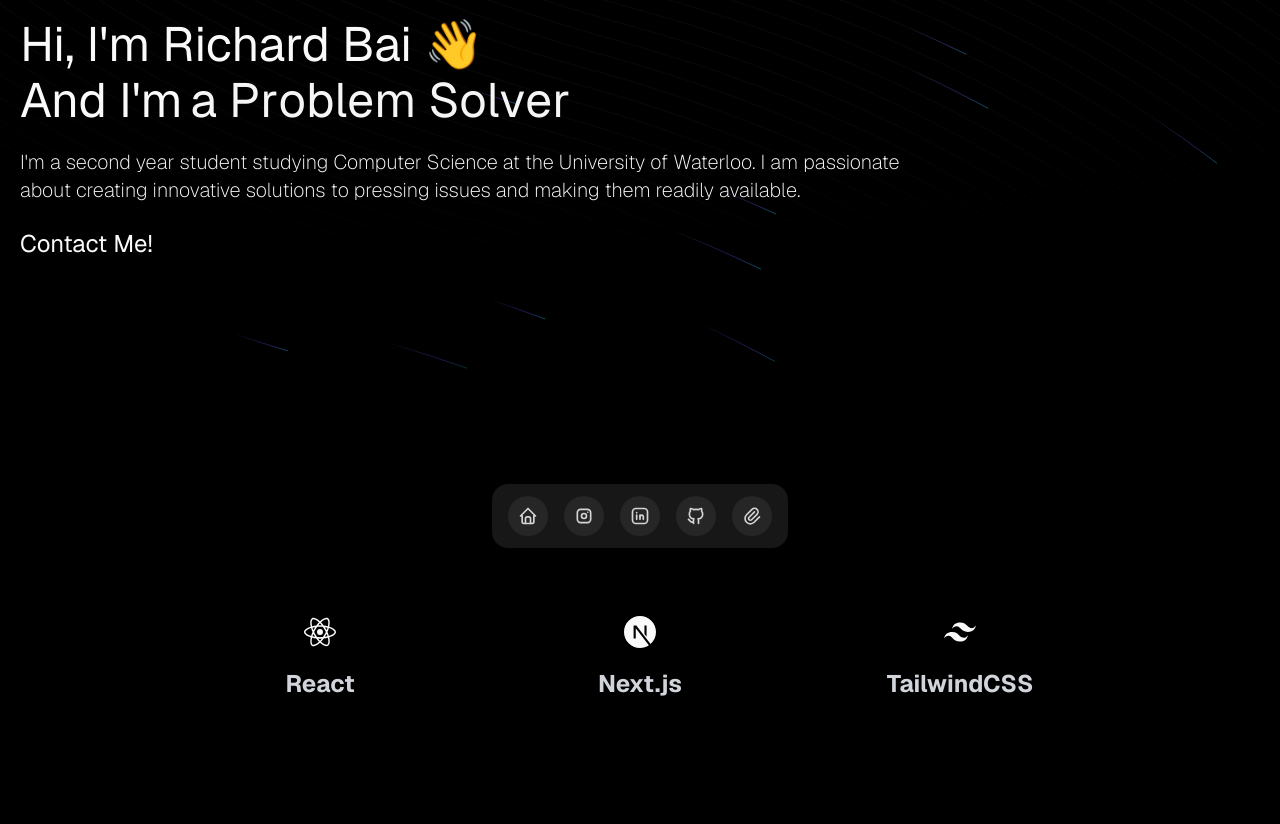
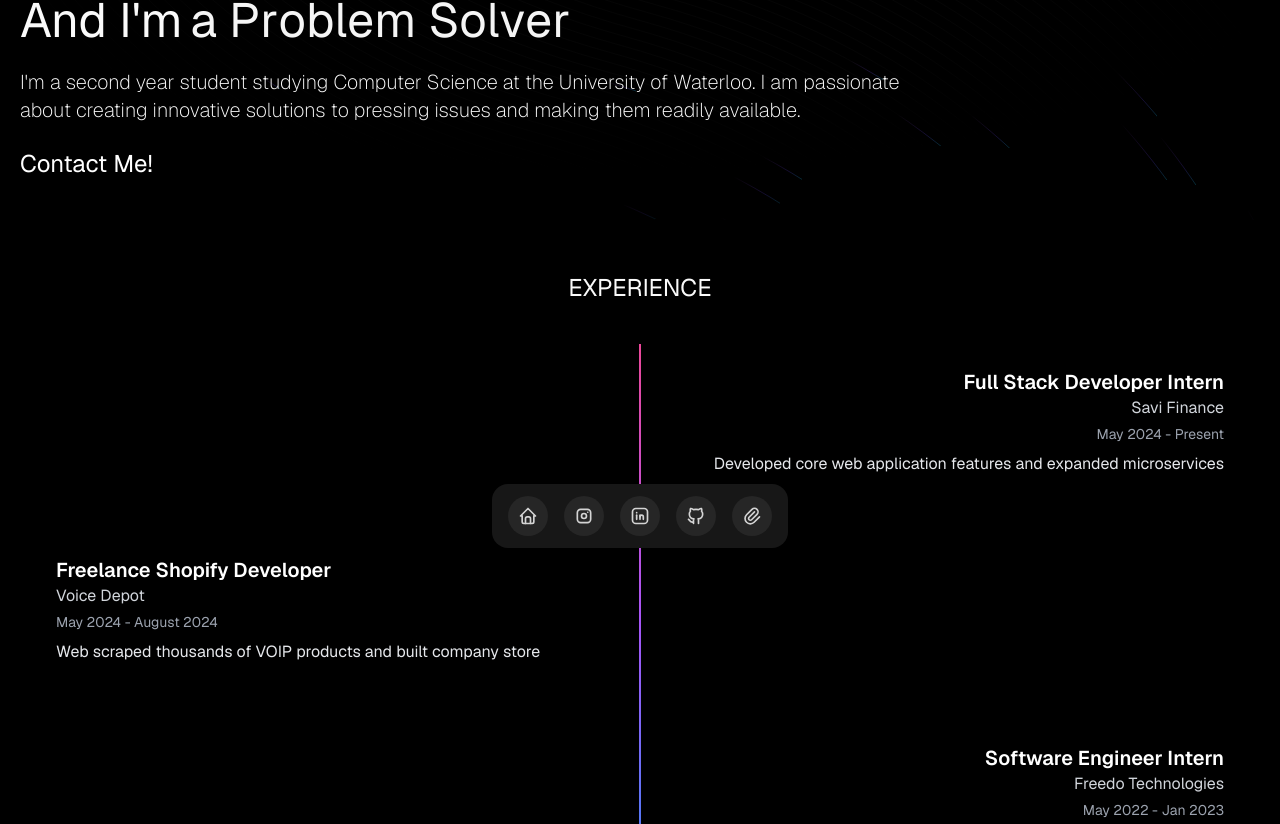
Before and after one commit to richieb21/personal-portfolio, a Next.js app: page / in a window 1280 px wide. Shown: the part 236-1060 px from the top of the page. Built offline with nearby package versions, Linux system fonts and the light colour scheme.

Commit message:
Added Experience Section

```diff
--- a/app/(home)/components/Experience.tsx
+++ b/app/(home)/components/Experience.tsx
@@ -0,0 +1,124 @@
+"use client";
+
+import Title from "./Title";
+import { useEffect, useRef, useState } from "react";
+
+interface ExperienceItem {
+  company: string;
+  role: string;
+  date: string;
+  description: string;
+}
+
+const experiences: ExperienceItem[] = [
+  {
+    company: "Savi Finance",
+    role: "Full Stack Developer Intern",
+    date: "May 2024 - Present",
+    description:
+      "Developed core web application features and expanded microservices",
+  },
+  {
+    company: "Voice Depot",
+    role: "Freelance Shopify Developer",
+    date: "May 2024 - August 2024",
+    description:
+      "Web scraped thousands of VOIP products and built company store",
+  },
+  {
+    company: "Freedo Technologies",
+    role: "Software Engineer Intern",
+    date: "May 2022 - Jan 2023",
+    description:
+      "Researched and implemented object detection model for roof shapes",
+  },
+  {
+    company: "Youthful Spark",
+    role: "Vice President & Web Developer",
+    date: "Jan 2021 - Dec 2023",
+    description: "Organized and led STEM classes, camps and workshops ",
+  },
+  // Add more experiences later
+];
+
+export default function Experience() {
+  const sectionRef = useRef<HTMLElement>(null);
+  const [scrollProgress, setScrollProgress] = useState(0);
+
+  useEffect(() => {
+    const handleScroll = () => {
+      if (sectionRef.current) {
+        const sectionRect = sectionRef.current.getBoundingClientRect();
+        const viewportHeight = window.innerHeight;
+        const sectionTop = sectionRect.top;
+        const sectionHeight = sectionRect.height;
+
+        const startFill = viewportHeight * 0.8;
+        const endFill = -sectionHeight * 0.2;
+
+        if (sectionTop < startFill && sectionTop > endFill) {
+          const progress = (startFill - sectionTop) / (startFill - endFill);
+          setScrollProgress(Math.min(Math.max(progress, 0), 1));
+        } else if (sectionTop <= endFill) {
+          setScrollProgress(1);
+        } else {
+          setScrollProgress(0);
+        }
+      }
+    };
+
+    window.addEventListener("scroll", handleScroll);
+    handleScroll();
+    return () => window.removeEventListener("scroll", handleScroll);
+  }, []);
+
+  return (
+    <section ref={sectionRef} className="py-8 bg-black relative">
+      <div className="container mx-auto px-4">
+        <Title
+          text={"EXPERIENCE"}
+          className="flex flex-col items-center justify-center"
+        />
+        <div className="relative mt-10">
+          <div className="absolute left-1/2 transform -translate-x-1/2 w-0.5 h-full bg-gray-600">
+            <div
+              className="absolute top-0 left-0 w-full bg-gradient-to-b from-pink-500 via-purple-500 to-blue-500 transition-all duration-300 ease-out"
+              style={{ height: `${scrollProgress * 100}%` }}
+            ></div>
+          </div>
+
+          {experiences.map((exp, index) => (
+            <div
+              key={index}
+              className={`flex items-center mb-8 ${
+                index % 2 === 0 ? "flex-row-reverse" : ""
+              }`}
+            >
+              <div className="w-1/2 px-4">
+                <div
+                  className={`bg-black p-6 rounded-lg shadow-md ${
+                    index % 2 === 0 ? "text-right" : "text-left"
+                  }`}
+                >
+                  <h3 className="text-xl font-semibold text-gray-800 dark:text-white">
+                    {exp.role}
+                  </h3>
+                  <p className="text-gray-600 dark:text-gray-300">
+                    {exp.company}
+                  </p>
+                  <p className="text-sm text-gray-500 dark:text-gray-400 mt-1">
+                    {exp.date}
+                  </p>
+                  <p className="mt-2 text-gray-700 dark:text-gray-200">
+                    {exp.description}
+                  </p>
+                </div>
+              </div>
+              <div className="w-1/2"></div>
+            </div>
+          ))}
+        </div>
+      </div>
+    </section>
+  );
+}
--- a/app/(home)/components/HeroSection.tsx
+++ b/app/(home)/components/HeroSection.tsx
@@ -9,8 +9,8 @@ export default function HeroSection() {
   const words = ["a Software Engineer", "a Problem Solver", "an Innovator"];
 
   return (
-    <div className="min-h-[60vh] flex flex-col-reverse gap-14 lg:gap-0 lg:flex-row items-center justify-between">
-      <div className="space-y-6 text-center lg:text-left">
+    <div className="min-h-[40vh] flex flex-col-reverse gap-14 lg:gap-0 lg:flex-row items-center justify-between relative">
+      <div className="space-y-6 text-center lg:text-left relative z-10">
         <h1 className="text-4xl font-normal lg:text-5xl">
           Hi, I&apos;m Richard Bai 👋 <br />{" "}
           <span className="mt-2 block">
@@ -25,13 +25,16 @@ export default function HeroSection() {
           }
         </p>
 
-        <Link href={"mailto:r25bai@uwaterloo.ca"} className="inline-block">
-          <h1 className="text-2xl hover:text-blue-400 transition duration-350 ease-in">
+        <Link
+          href={"mailto:r25bai@uwaterloo.ca"}
+          className="inline-block relative z-20"
+        >
+          <h1 className="text-2xl text-white transition-all duration-500 ease-in-out bg-clip-text hover:bg-gradient-to-r hover:from-pink-400 hover:via-purple-400 hover:to-blue-400 hover:text-transparent">
             {"Contact Me!"}
           </h1>
         </Link>
       </div>
-      <BackgroundBeams />
+      <BackgroundBeams className="absolute inset-0 z-0" />
     </div>
   );
 }
--- a/app/(home)/components/Project.tsx
+++ b/app/(home)/components/Project.tsx
@@ -24,28 +24,28 @@ export default function Project() {
       tech: [SiReact, SiNodedotjs, SiExpress, SiMongodb, SiPostman],
       link: "https://github.com/richieb21/code-wizard",
       cover: "/code-wizard.png",
-      background: "bg-white", // Changed to white
+      background: "bg-white",
     },
     {
       title: "Beacons.us",
       tech: [SiReact, SiNodedotjs, SiExpress, SiMongodb, SiPostman],
       link: "https://github.com/willi-li-am/beacons",
       cover: "/beacons.png",
-      background: "bg-white", // Changed to white
+      background: "bg-white",
     },
     {
       title: "Sorting Visualizer",
       tech: [SiNextdotjs, SiVercel, SiTypescript],
       link: "https://sorting-visualizer-88s3.vercel.app/",
       cover: "/sorting.png",
-      background: "bg-white", // Changed to white
+      background: "bg-white",
     },
     {
       title: "Pulsar Chat-App",
       tech: [SiVite, SiNodedotjs, SiExpress, SiMongodb, SiSocketdotio],
       link: "https://github.com/richieb21/pulsar-chatapp",
       cover: "/pulsar.png",
-      background: "bg-white", // Changed to white
+      background: "bg-white",
     },
   ];
 
--- a/app/(home)/page.tsx
+++ b/app/(home)/page.tsx
@@ -14,12 +14,18 @@ import {
   IconBrandInstagram,
   IconPaperclip,
 } from "@tabler/icons-react";
+import Experience from "./components/Experience";
 
 export default function page() {
   const navItems = [
     {
       name: "Home",
       link: "#hero",
+      icon: <SiReact className="h-4 w-4 text-neutral-500 dark:text-white" />,
+    },
+    {
+      name: "Experience",
+      link: "#experience",
       icon: <SiReact className="h-4 w-4 text-neutral-500 dark:text-white" />,
     },
     {
@@ -97,7 +103,10 @@ export default function page() {
         <div className="h-10 xl:h-32 bg-gradient-to-t from-black absolute -bottom-5 left-0"></div>
       </div>
 
-      <div className="max-w-7xl mx-auto mt-20">
+      <div className="max-w-7xl mx-auto">
+        <section id="experience">
+          <Experience />
+        </section>
         <section id="skills">
           <Skills />
         </section>
```
